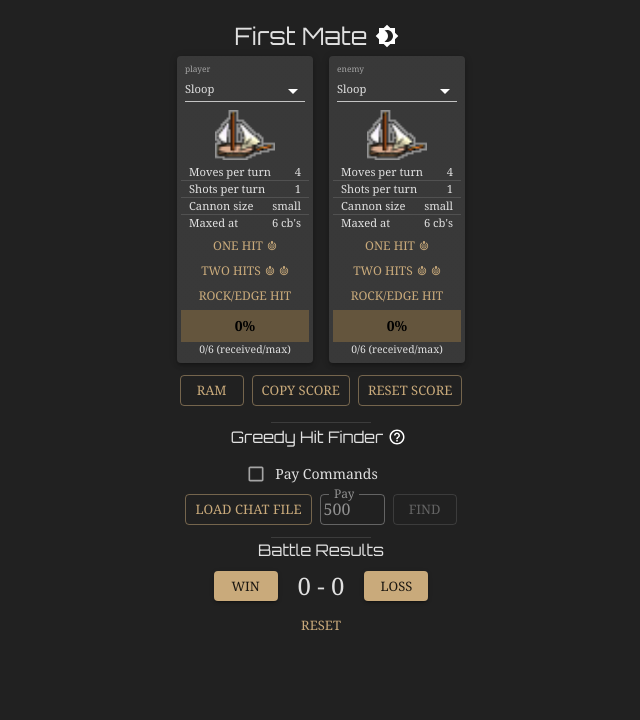
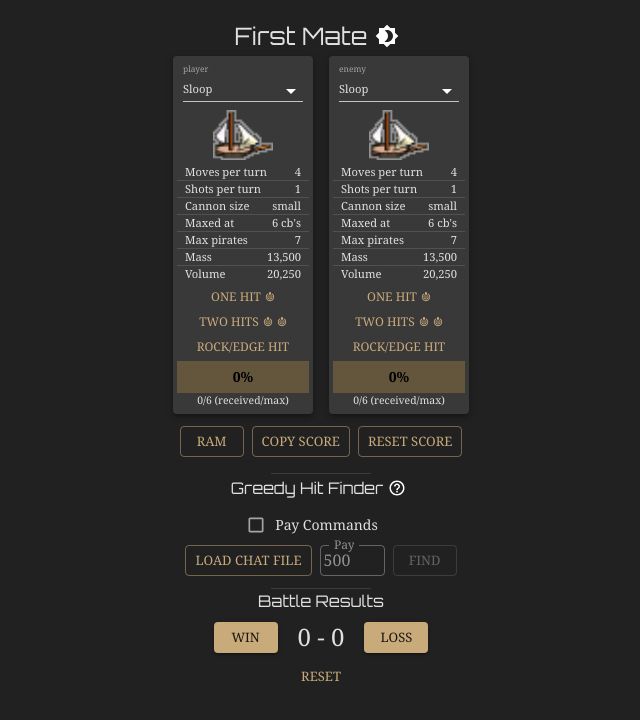
Before and after one commit to captain-dread/pillage-helper-web, a React (Vite) app: page / in a window 1280 px wide. Shown: the top 720 px of the page, without its empty margins (319-959 px from the left). Built offline with nearby package versions, Linux system fonts and the light colour scheme.

Commit message:
feat: Add max pirates, mass, and volume for each ship to be displayed

```diff
--- a/src/assets/ships.js
+++ b/src/assets/ships.js
@@ -8,7 +8,10 @@ class Ship {
     maxPillageDamage,
     maxSinkDamage,
     rockDamage,
-    ramDamage
+    ramDamage,
+    maxPirates,
+    mass,
+    volume
   ) {
     this.shipType = shipType;
     this.size = size.toLowerCase();
@@ -20,6 +23,9 @@ class Ship {
     this.rockDamage = rockDamage;
     this.ramDamage = ramDamage;
     this.imagePath = `./images/${this.shipType.replace(" ", "_")}.png`;
+    this.maxPirates = maxPirates;
+    this.mass = mass;
+    this.volume = volume;
   }
 }
 
@@ -60,7 +66,10 @@ let ships = [
     // Rock Damage
     new Damage(0.5, 0.333, 0.25),
     // Ram Damage
-    new Damage(0.5, 0.333, 0.25)
+    new Damage(0.5, 0.333, 0.25),
+    7,
+    13500,
+    20250
   ),
   new Ship(
     "Cutter",
@@ -71,7 +80,10 @@ let ships = [
     new Damage(7.5, 5, 3.75),
     new Damage(12, 8, 6),
     new Damage(0.625, 0.417, 0.3125),
-    new Damage(0.5, 0.333, 0.25)
+    new Damage(0.5, 0.333, 0.25),
+    12,
+    40500,
+    60750
   ),
   new Ship(
     "Dhow",
@@ -82,7 +94,10 @@ let ships = [
     new Damage(7.5, 5, 3.75),
     new Damage(12, 8, 6),
     new Damage(0.625, 0.417, 0.3125),
-    new Damage(0.5, 0.333, 0.25)
+    new Damage(0.5, 0.333, 0.25),
+    12,
+    13500,
+    20250
   ),
   new Ship(
     "Fanchuan",
@@ -93,7 +108,10 @@ let ships = [
     new Damage(7.875, 5.225, 3.9375),
     new Damage(13.125, 8.75, 6.5625),
     new Damage(0.65625, 0.4375, 0.328125),
-    new Damage(0.5, 0.333, 0.25)
+    new Damage(0.5, 0.333, 0.25),
+    12,
+    13500,
+    20250
   ),
   new Ship(
     "Longship",
@@ -104,7 +122,10 @@ let ships = [
     new Damage(9, 6, 4.5),
     new Damage(15, 10, 7.5),
     new Damage(0.75, 0.5, 0.375),
-    new Damage(0.5, 0.333, 0.25)
+    new Damage(0.5, 0.333, 0.25),
+    15,
+    13500,
+    20250
   ),
   new Ship(
     "Baghlah",
@@ -115,7 +136,10 @@ let ships = [
     new Damage(12, 8, 6),
     new Damage(20, 13.333, 10),
     new Damage(1, 0.667, 0.5),
-    new Damage(1, 0.667, 0.5)
+    new Damage(1, 0.667, 0.5),
+    18,
+    18000,
+    27000
   ),
   new Ship(
     "Merchant Brig",
@@ -126,7 +150,10 @@ let ships = [
     new Damage(12, 8, 6),
     new Damage(20, 13.333, 10),
     new Damage(1, 0.667, 0.5),
-    new Damage(1, 0.667, 0.5)
+    new Damage(1, 0.667, 0.5),
+    20,
+    90000,
+    135000
   ),
   new Ship(
     "Junk",
@@ -137,7 +164,10 @@ let ships = [
     new Damage(15, 10, 7.5),
     new Damage(25, 16.66, 12.5),
     new Damage(1.25, 0.833, 0.625),
-    new Damage(1.5, 1, 0.75)
+    new Damage(1.5, 1, 0.75),
+    18,
+    18000,
+    27000
   ),
   new Ship(
     "War Brig",
@@ -148,7 +178,10 @@ let ships = [
     new Damage(15, 10, 7.5),
     new Damage(25, 16.667, 12.5),
     new Damage(1.25, 0.833, 0.625),
-    new Damage(2, 1.333, 1)
+    new Damage(2, 1.333, 1),
+    30,
+    54000,
+    81000
   ),
   new Ship(
     "Merchant Galleon",
@@ -159,7 +192,10 @@ let ships = [
     new Damage(18, 12, 9),
     new Damage(30, 20, 15),
     new Damage(1.5, 1, 0.75),
-    new Damage(2.5, 1.667, 1.25)
+    new Damage(2.5, 1.667, 1.25),
+    30,
+    270000,
+    405000
   ),
   new Ship(
     "Xebec",
@@ -170,7 +206,10 @@ let ships = [
     new Damage(21, 14, 10.5),
     new Damage(25, 23.3333, 17.5),
     new Damage(1.75, 1.167, 0.875),
-    new Damage(2.5, 1.667, 1.25)
+    new Damage(2.5, 1.667, 1.25),
+    45,
+    121500,
+    182250
   ),
   new Ship(
     "War Galleon",
@@ -181,7 +220,10 @@ let ships = [
     new Damage(15, 10, 7.5),
     new Damage(25, 16.667, 12.5),
     new Damage(1.75, 1.167, 0.875),
-    new Damage(2.5, 1.667, 1.25)
+    new Damage(2.5, 1.667, 1.25),
+    40,
+    90000,
+    135000
   ),
   new Ship(
     "War Frigate",
@@ -192,7 +234,10 @@ let ships = [
     new Damage(30, 20, 15),
     new Damage(50, 33.333, 25),
     new Damage(2.5, 1.667, 1.25),
-    new Damage(3, 2, 1.5)
+    new Damage(3, 2, 1.5),
+    75,
+    216000,
+    324000
   ),
   new Ship(
     "Grand Frigate",
@@ -203,7 +248,10 @@ let ships = [
     new Damage(36, 24, 18),
     new Damage(60, 40, 30),
     new Damage(3, 2, 1.5),
-    new Damage(4, 2.667, 2)
+    new Damage(4, 2.667, 2),
+    159,
+    540000,
+    810000
   ),
 ];
 
--- a/src/components/ShipMetaInformation.jsx
+++ b/src/components/ShipMetaInformation.jsx
@@ -28,6 +28,9 @@ export default function ShipMetaInformation({ ship, identity, battle }) {
       "Maxed at",
       `${getPillageMax()} cb${getPillageMax() > 1 ? "'s" : ""}`
     ),
+    createData("Max pirates", ship.maxPirates),
+    createData("Mass", ship.mass.toLocaleString()),
+    createData("Volume", ship.volume.toLocaleString()),
   ];
 
   return (
```
